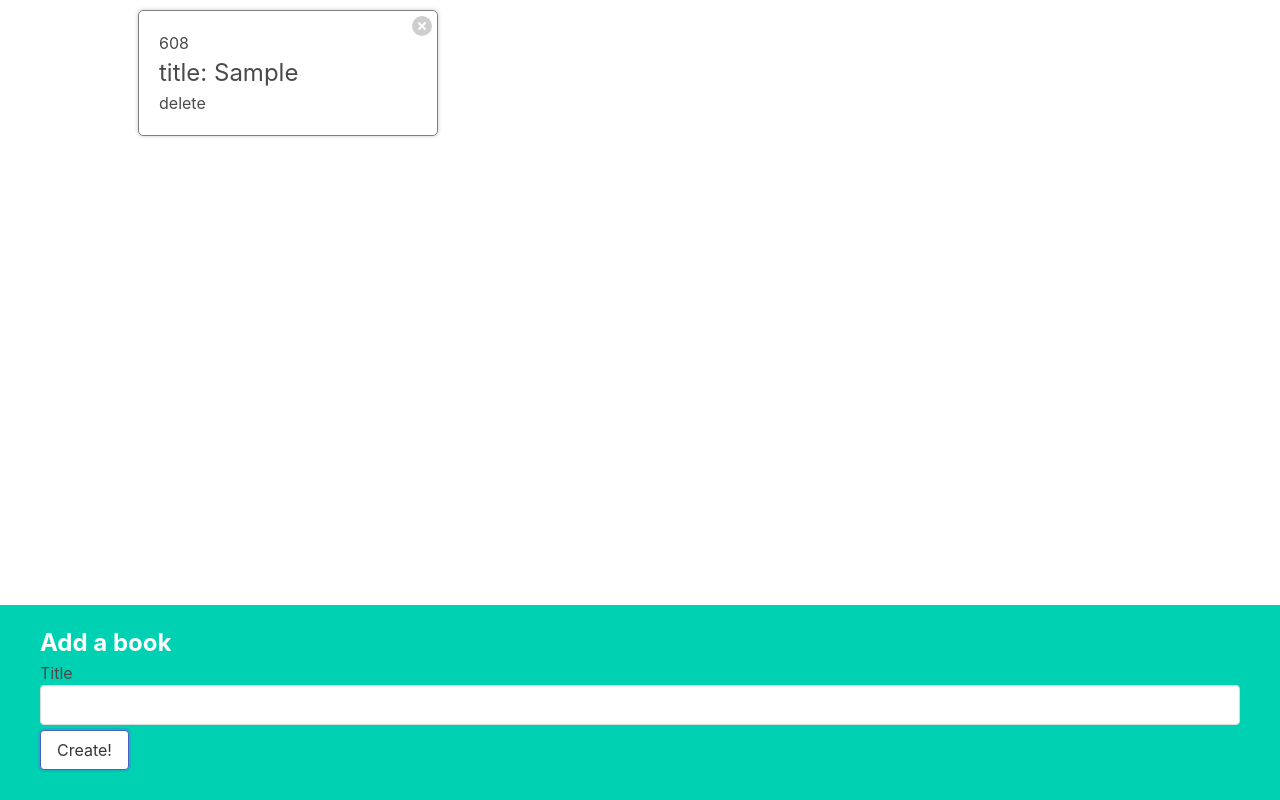
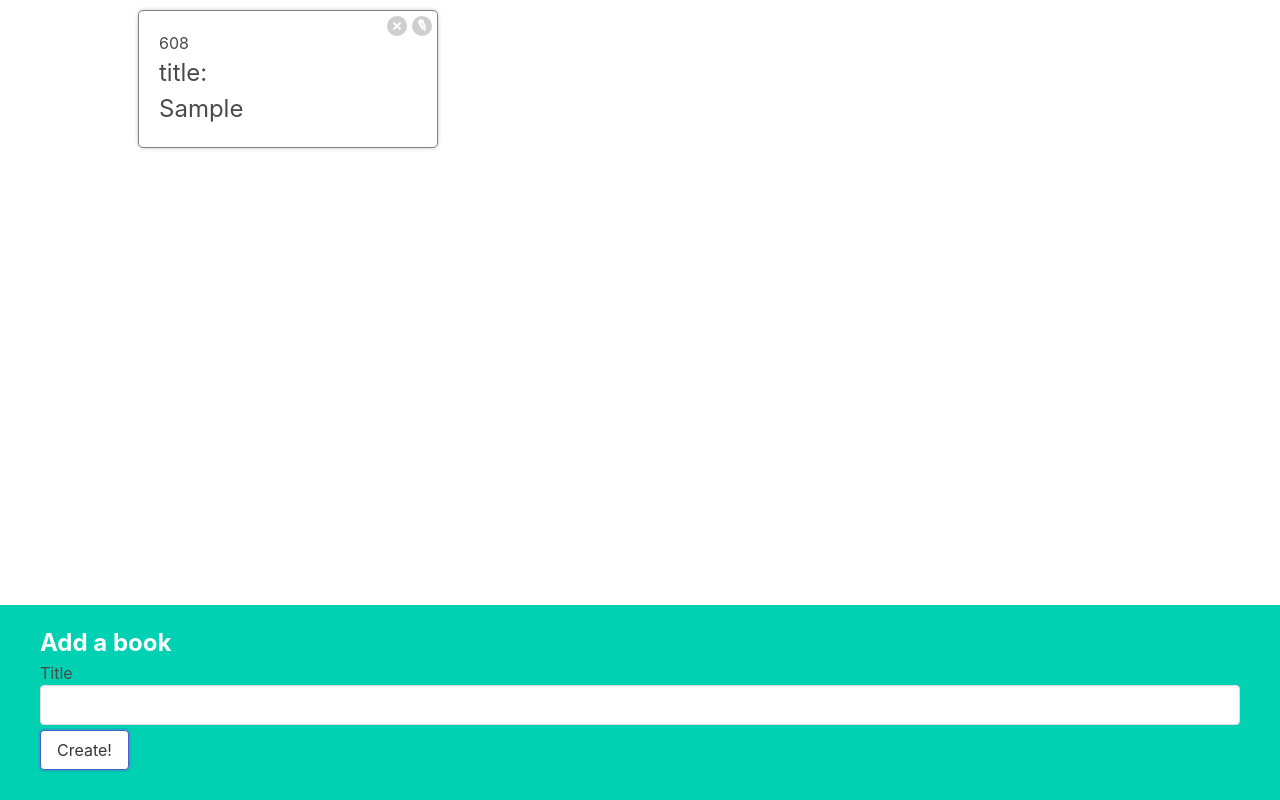
Before and after one commit to thulasipavankumar/React_udemy_practice, a React (Create React App) app: page / in a window 1280 px wide. Both pictures are taken after typing "Sample" into the empty fields and a click on the button "Create!". Built offline with nearby package versions, Linux system fonts and the light colour scheme.

Commit message:
updated the bookedit component

```diff
--- a/src/App.js
+++ b/src/App.js
@@ -14,9 +14,12 @@
         setBooks(updatedBooks)
         console.log(`provided title is ${title} ${books.length}`)
     }
+    const editBookById = (id,newtitle) => {
+        setBooks(books.map(book=>book.id===id?{...book,title:newtitle}:book))
+    }
     return (
         <div className="app">
-            <BookList books={books} onDelete={deleteBookById}></BookList>
+            <BookList books={books} onDelete={deleteBookById} onEdit={editBookById}></BookList>
             <BookCreate onCreate={createBook}></BookCreate>
         </div>
     )
--- a/src/components/BookEdit.js
+++ b/src/components/BookEdit.js
@@ -1,6 +1,26 @@
-const BookEdit = () => {
-    return (
-        <>BookEdit</>
-    )
+import { useState } from 'react';
+
+function BookEdit({ book,onEdit }) {
+  const [title, setTitle] = useState(book.title);
+
+  const handleChange = (event) => {
+    setTitle(event.target.value);
+  };
+
+  const handleSubmit = (event) => {
+    event.preventDefault();
+
+    console.log('New title', title);
+    onEdit(book.id,title)
+  };
+
+  return (
+    <form onSubmit={handleSubmit} className="book-edit">
+      <label>Title</label>
+      <input className="input" value={title} onChange={handleChange} />
+      <button className="button is-primary">Save</button>
+    </form>
+  );
 }
-export default BookEdit
+
+export default BookEdit;
--- a/src/components/BookList.js
+++ b/src/components/BookList.js
@@ -1,8 +1,8 @@
 import BookShow from "./BookShow"
-const BookList = ({ books ,onDelete}) => {
+const BookList = ({ books ,onDelete,onEdit}) => {
     const displayBooks = () => {
         return books.map((eachBook) => {
-            return (<BookShow book={eachBook} key={eachBook.id} className="book-show" onDelete={onDelete}></BookShow>)
+            return (<BookShow book={eachBook} key={eachBook.id} className="book-show" onDelete={onDelete} onEdit={onEdit}></BookShow>)
         })
     }
     return (
--- a/src/components/BookShow.js
+++ b/src/components/BookShow.js
@@ -1,20 +1,25 @@
 import { useState } from "react"
-const BookShow = ({book,onDelete}) => {
+import BookEdit from "./BookEdit"
+const BookShow = ({book,onDelete,onEdit}) => {
     const [showEdit,setEdit]=useState(false)
     const handleDeleteClick = () => {
         onDelete(book.id)
     }
+    let content = <h3>{book.title}</h3>
+    if(showEdit){
+        content=<BookEdit book={book} onEdit={onEdit}></BookEdit>
+    }
     const editBook = () => {
-
+        setEdit(!showEdit);
     }
     return (
         <div className="book-show">
             {book.id}
-            <h3>title: {book.title}</h3>
+            <h3>title: {content}</h3>
             <div className="actions">
                 <button className="delete" onClick={handleDeleteClick}></button>
+                <button className="edit" onClick={editBook}></button>
             </div>
-            <div>delete</div>
         </div>
     )
 }
--- a/src/index.js
+++ b/src/index.js
@@ -4,6 +4,7 @@
 import  ReactDom  from "react-dom/client";
 import './index.css'
 import App from "./App";
+import 'bulma/css/bulma.min.css';
 
 //searchImages();
 // get a reference to the div with id root
```
Also changed, not shown: 1 other file (tests, documents, lock files or other folders).
